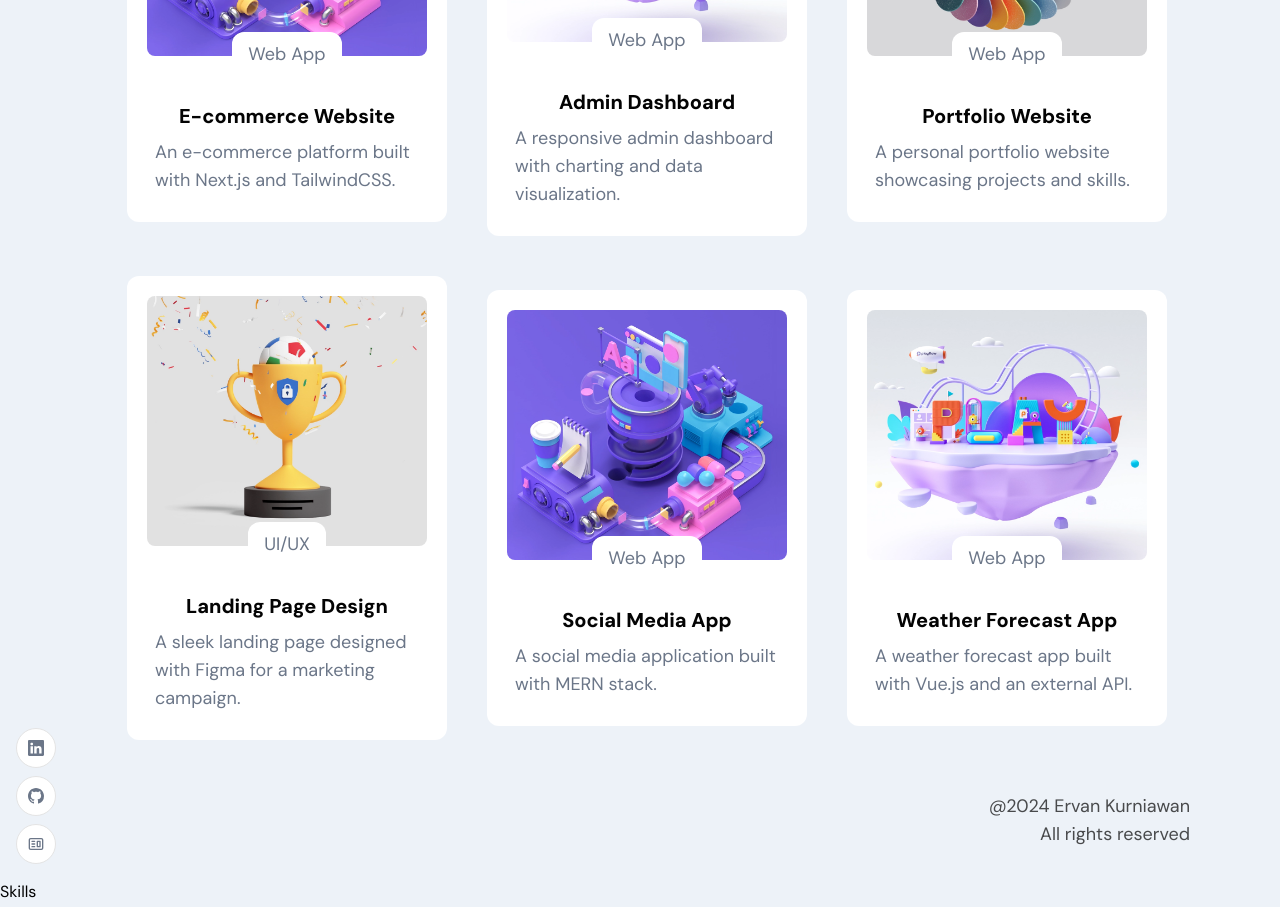
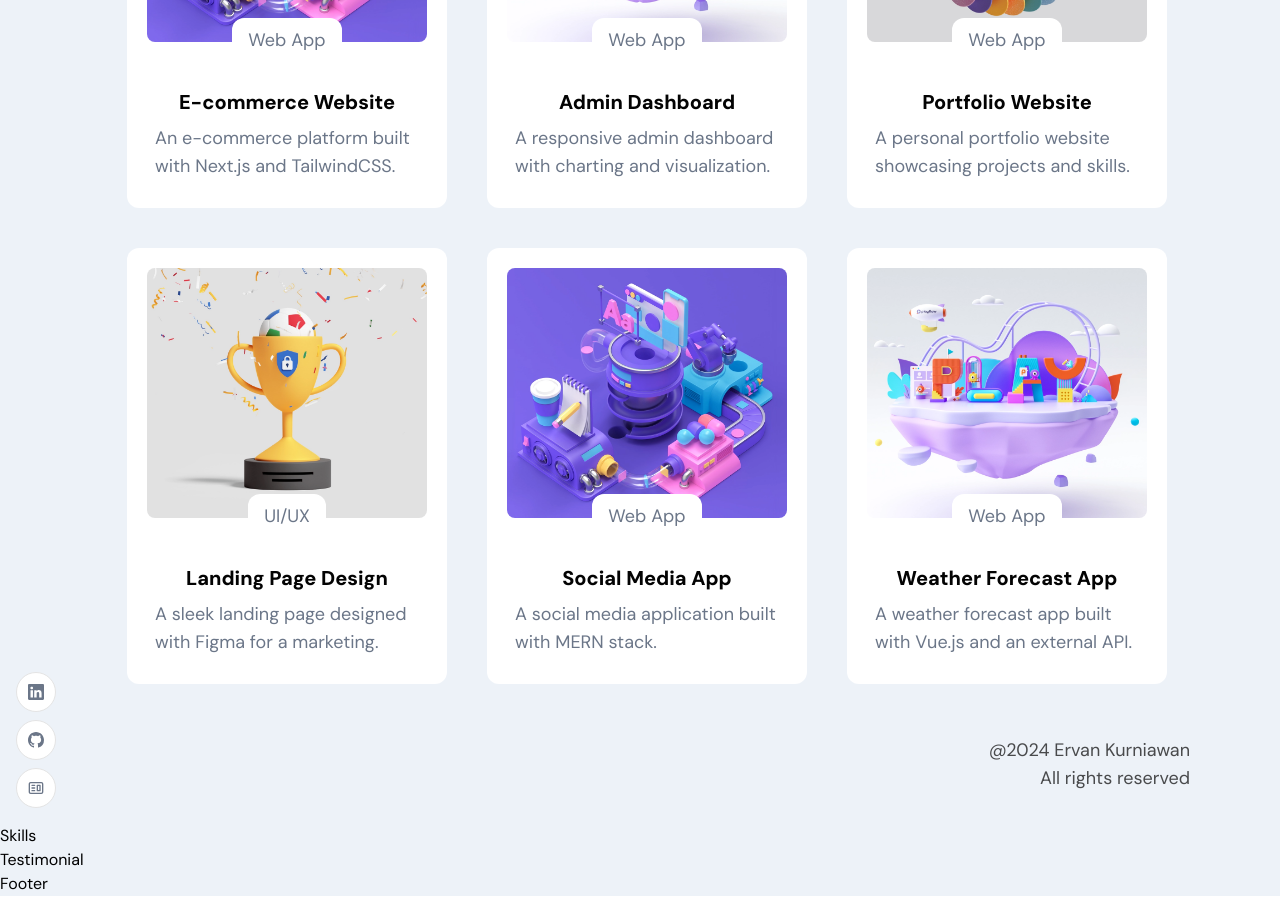
Before and after one commit to ervanervan/modern-portfolio, a React (Vite) app: page / in a window 1280 px wide. Shown: the part 2640-3547 px from the top of the page. Built offline with nearby package versions, Linux system fonts and the light colour scheme.

Commit message:
update: work component

```diff
--- a/src/container/About/About.jsx
+++ b/src/container/About/About.jsx
@@ -32,7 +32,7 @@ const abouts = [
 
 const About = () => {
   return (
-    <section className="mt-16">
+    <section id="about" className="mt-16">
       <h2 className="head-text">
         I Know that <span>Good Design</span> <br />
         means <span>Good Business</span>
--- a/src/container/Header/Header.jsx
+++ b/src/container/Header/Header.jsx
@@ -43,7 +43,7 @@ const Header = () => {
         className="app__header-img"
       >
         <img src={images.profile} alt="profile_bg" />
-        <div class="absolute bottom-0 left-0 w-full h-32 md:h-52 bg-gradient-to-b z-10 from-transparent to-primary"></div>
+        <div className="absolute bottom-0 left-0 w-full h-32 md:h-52 bg-gradient-to-b z-10 from-transparent to-primary"></div>
         <motion.img
           whileInView={{ scale: [0, 1] }}
           transition={{ duration: 1, ease: "easeInOut" }}
@@ -64,7 +64,7 @@ const Header = () => {
           </div>
         ))}
       </motion.div>
-      <div class="absolute bottom-0 left-0 w-full h-3 bg-gradient-to-b from-transparent to-primary"></div>
+      <div className="absolute bottom-0 left-0 w-full h-3 bg-gradient-to-b from-transparent to-primary"></div>
     </section>
   );
 };
--- a/src/container/Work/Work.jsx
+++ b/src/container/Work/Work.jsx
@@ -46,7 +46,7 @@ const Work = () => {
     {
       title: "Admin Dashboard",
       description:
-        "A responsive admin dashboard with charting and data visualization.",
+        "A responsive admin dashboard with charting and visualization.",
       imgUrl: images.about01,
       projectLink: "#",
       codeLink: "#",
@@ -63,8 +63,7 @@ const Work = () => {
     },
     {
       title: "Landing Page Design",
-      description:
-        "A sleek landing page designed with Figma for a marketing campaign.",
+      description: "A sleek landing page designed with Figma for a marketing.",
       imgUrl: images.about03,
       projectLink: "#",
       codeLink: "#",
@@ -110,7 +109,7 @@ const Work = () => {
   };
 
   return (
-    <section className="mt-16">
+    <section id="work" className="mt-16 container mx-auto">
       <h2 className="head-text">
         My Creative <span>Portfolio</span> Section
       </h2>
--- a/src/index.css
+++ b/src/index.css
@@ -32,7 +32,7 @@
   }
 
   .app__wrapper {
-    @apply flex-1 w-full flex flex-col p-4 sm:p-8;
+    @apply flex-1 w-full flex flex-col p-4 sm:p-8 md:p-4 lg:p-8;
   }
 
   .copyright {
@@ -280,7 +280,15 @@
   }
 
   .app__work-filter {
-    @apply flex flex-row justify-center items-center flex-wrap my-16 mb-8;
+    @apply flex flex-row md:justify-center items-center my-16 mb-8 overflow-x-scroll whitespace-nowrap;
+
+    /* Kustom CSS untuk menyembunyikan scrollbar */
+    scrollbar-width: none; /* For Firefox */
+    -ms-overflow-style: none; /* For Internet Explorer and Edge */
+
+    &::-webkit-scrollbar {
+      display: none; /* For Chrome, Safari, and Opera */
+    }
 
     .app__work-filter-item {
       @apply px-4 py-2 rounded-lg bg-white text-black font-extrabold cursor-pointer xl:px-8 xl:py-4 xl:rounded-xl transition-all duration-300 ease-in-out m-2;
@@ -299,7 +307,7 @@
     @apply flex flex-wrap justify-center items-center;
 
     .app__work-item {
-      @apply w-full md:w-[270px] xl:w-[320px] 2xl:w-[600px] flex flex-col m-2 md:m-5 p-4 rounded-lg bg-white text-black sm:m-4 xl:p-5 xl:rounded-xl cursor-pointer transition-all duration-300 ease-in-out;
+      @apply w-full md:w-[250px] xl:w-[320px] 2xl:w-[600px] flex flex-col m-2 md:m-5 p-4 rounded-lg bg-white text-black sm:m-4 xl:p-5 xl:rounded-xl cursor-pointer transition-all duration-300 ease-in-out;
 
       &:hover {
         @apply shadow-lg;
@@ -335,7 +343,7 @@
     @apply p-2 w-full relative flex flex-col;
 
     h4 {
-      @apply 2xl:my-4 leading-6 xl:mt-10;
+      @apply 2xl:my-4 leading-6 md:mt-10;
     }
 
     .app__work-tag {
```
